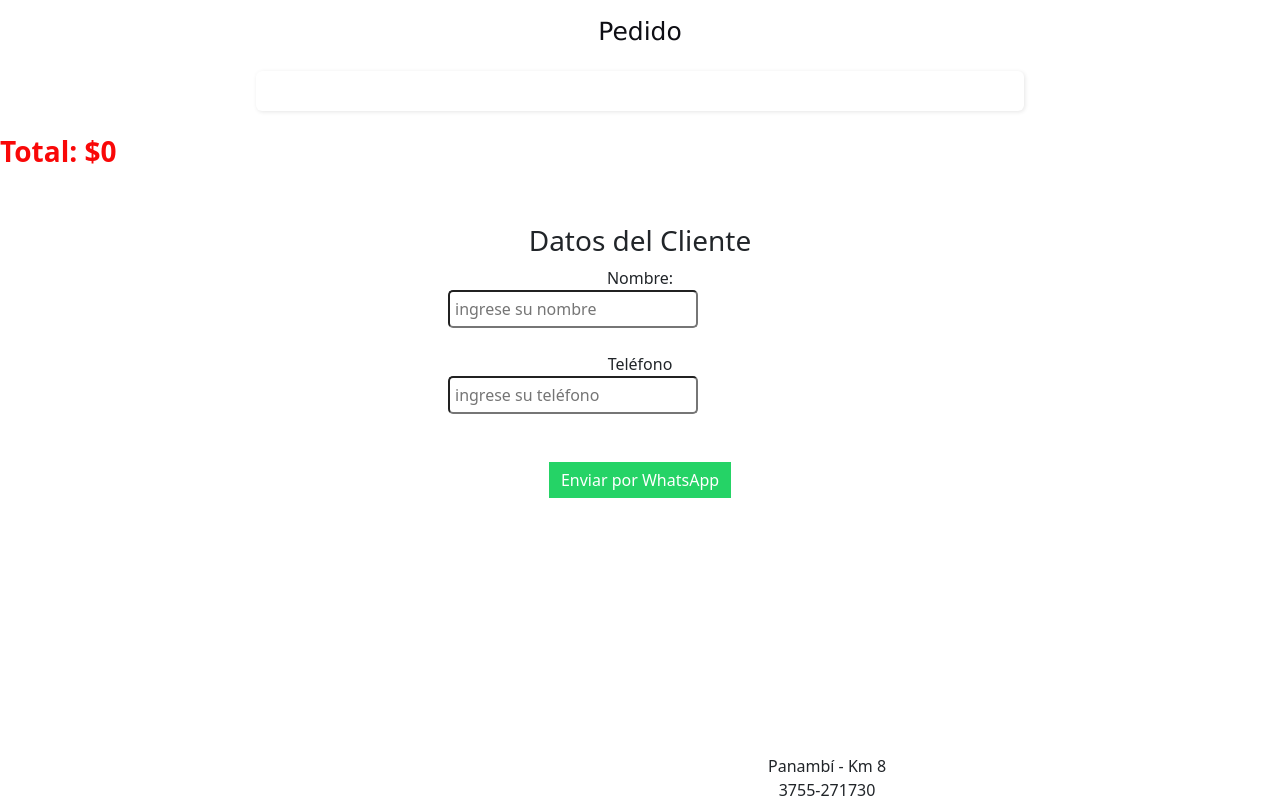
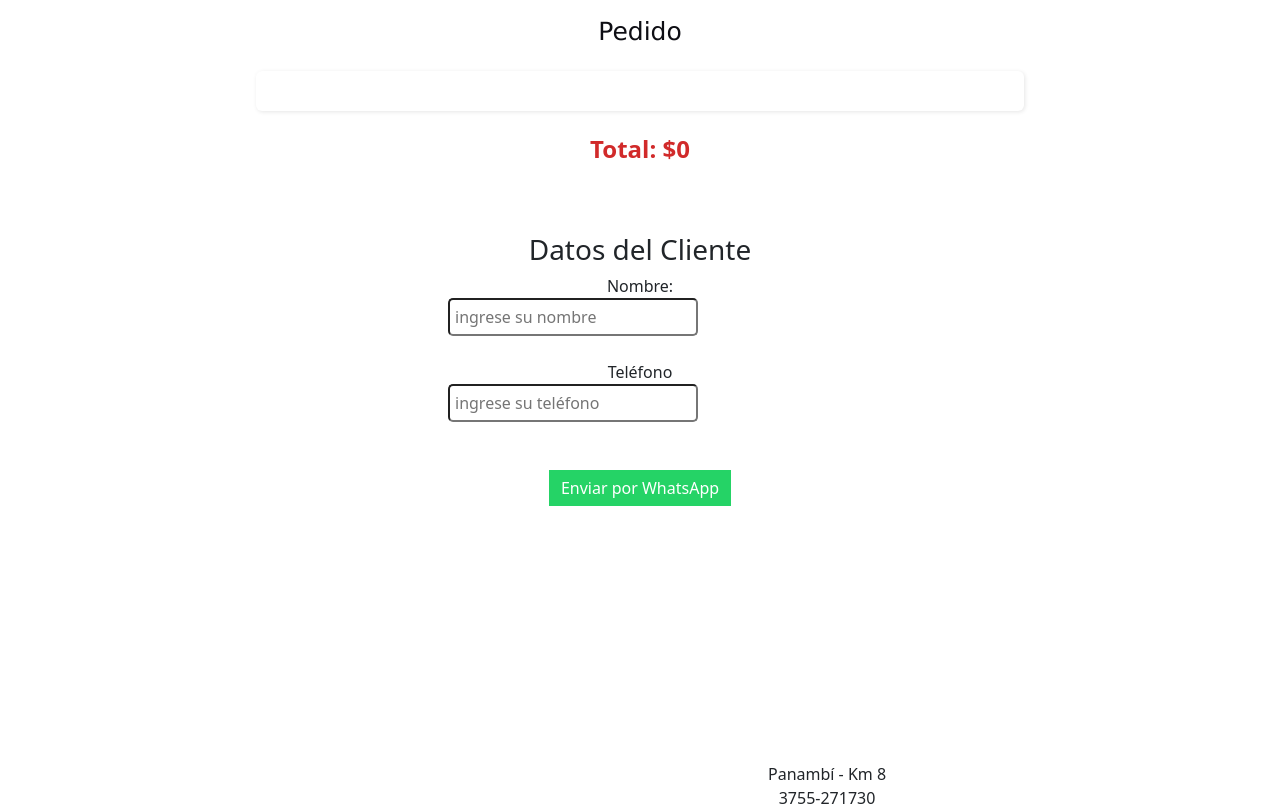
Before and after one commit to guiyeIbarra/negocio, a plain HTML site: page index.html in a window 1280 px wide. Shown: the part 1040-1850 px from the top of the page. Drawn offline with nearby package versions, Linux system fonts and the light colour scheme; a web font is replaced by a local one.

Commit message:
cambio de alert

```diff
--- a/index.html
+++ b/index.html
@@ -9,6 +9,7 @@
     <meta name="author" content="guiyeIbarra">
     <link rel="stylesheet" href="styles.css">
     <link rel="stylesheet" href="dist/css/bootstrap.css">
+
 
     <title>Iris Regalos</title>
 
@@ -35,7 +36,7 @@
 
           <h3 class="subtitulo">Pedido</h3><br>
           <ul id="lista-presupuesto"></ul><br>
-          <h4><span id="total"><strong>Total: $0</strong></span></h4><br><br>
+          <span id="total"><h4><strong>Total: $0</strong></h4></span><br><br>
 
       </div>
       <div class="margen">
--- a/scripts.js
+++ b/scripts.js
@@ -47,7 +47,9 @@ const productos = [
     total.textContent = "Total $" + totalPrecio;
 
     let compra = totalPrecio;
-    swal("¿Corfirma su pedido de $" + compra + "?");
+
+    swal("¿Confirma su pedido de $" + compra + "?");
+
   }
 
   formulario.addEventListener("submit", function (e) {
@@ -59,6 +61,7 @@ const productos = [
     if (presupuesto.length === 0) {
       alert("El presupuesto está vacío. Agregá al menos un producto.");
       return;
+
     }
 
     const totalPedido = presupuesto.reduce((s, p) => s + p.precio, 0);
--- a/styles.css
+++ b/styles.css
@@ -121,15 +121,10 @@ h3, p {
   }
 
   #total{
-    display: flex;
-    align-items: center;
-    justify-content: space-between;
-
     background-color: #fff;
-    font-size: 28px;
-    color: rgb(249, 8, 8);
+    font-size: 25px;
+    color: rgb(209, 42, 42);
     text-align: center;
-    border-radius: 6px;
   }
 
   footer {
```
